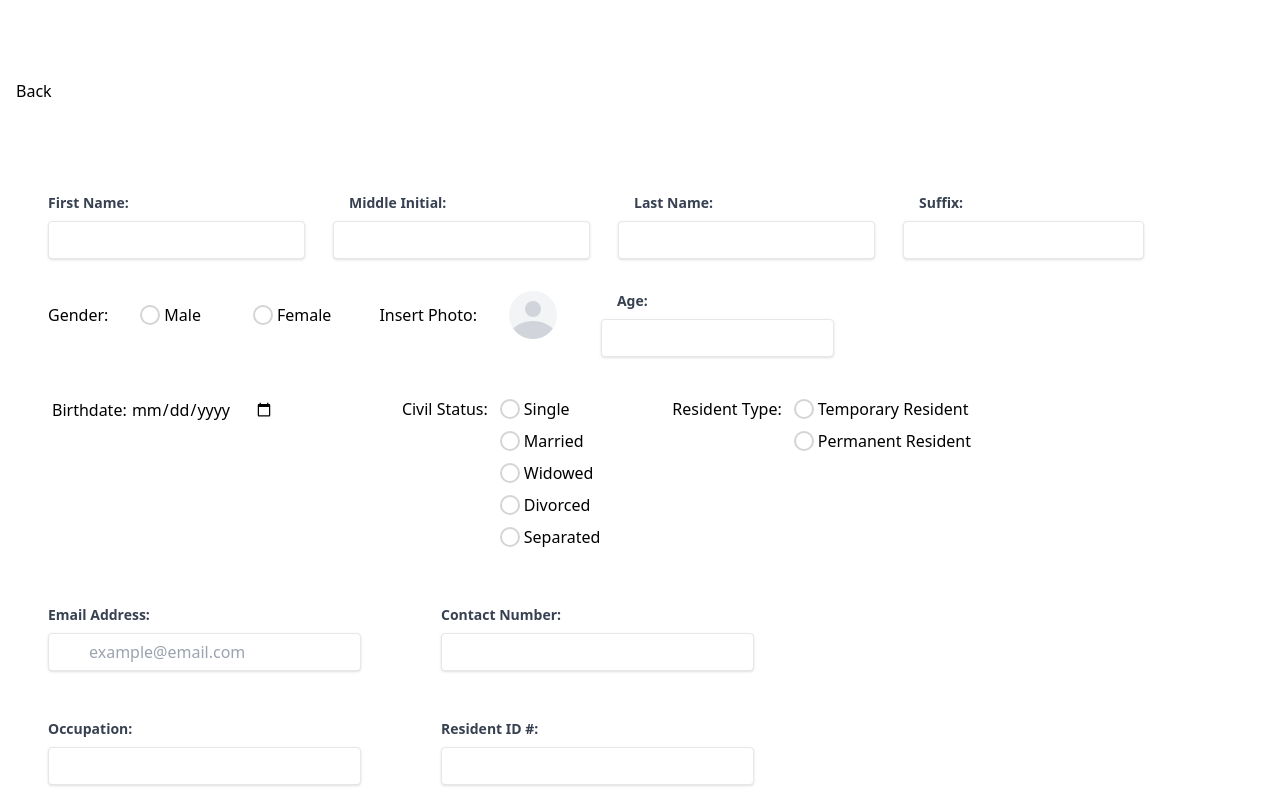
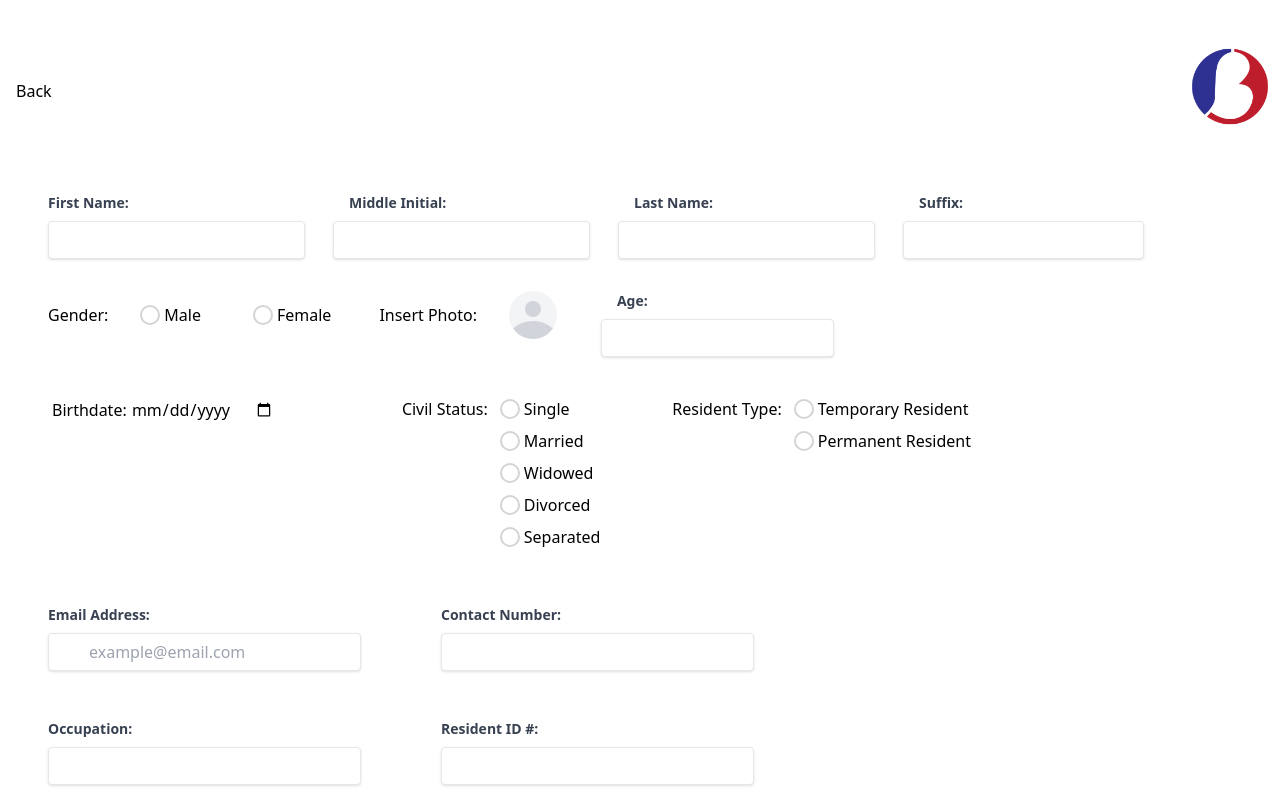
Before and after one commit to daddygi/info-management, a Next.js app: page /userregister in a window 1280 px wide. Shown: the top 800 px of the page. Built offline with nearby package versions, Linux system fonts and the light colour scheme.

Commit message:
Design update

```diff
--- a/src/app/userregister/page.tsx
+++ b/src/app/userregister/page.tsx
@@ -7,7 +7,7 @@ export default function UserRegister(){
         <main>
             <div className = "mt-4 flex">
                 <button className = "ml-4 font-sans"><Link href = "/">Back</Link></button>
-                <img className = "mb-2 object-none object-right-top" src = "/images/tempB.png" width = {100} height = {100}></img>
+                <img className = "mb-2 ml-auto" src = "/images/tempB.png" width = {100} height = {100}></img>
             </div>
             <div className = "mt-5 mb-6 ml-9 flex">
                 <p className = "mt-2 ml-3">
```
